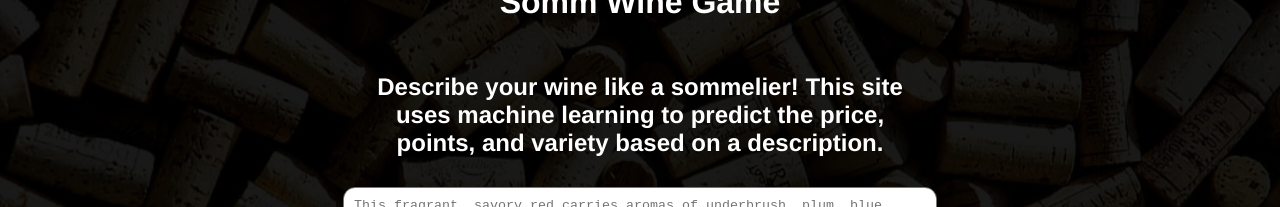
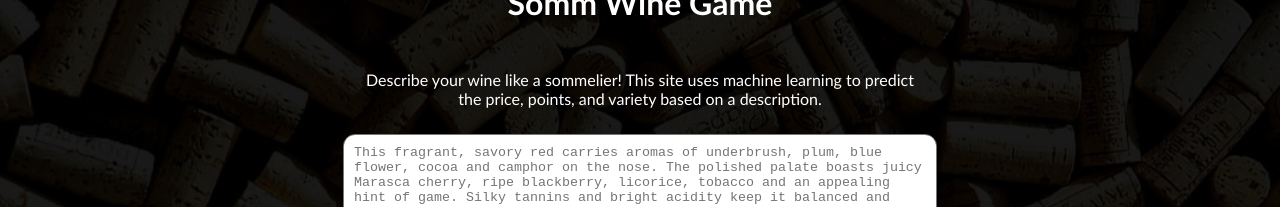
Before and after one commit to cassieview/SommWineGame, a Vue app: page / in a window 1280 px wide. Shown: the part 251-458 px from the top of the page. Built offline with nearby package versions, Linux system fonts and the light colour scheme.

Commit message:
fix heading removed cert stuff

```diff
--- a/src/App.vue
+++ b/src/App.vue
@@ -18,7 +18,7 @@ export default {
 
 <style>
 #app {
-  font-family: Avenir, Helvetica, Arial, sans-serif;
+  font-family: Calibri;
   -webkit-font-smoothing: antialiased;
   -moz-osx-font-smoothing: grayscale;
   text-align: center;
--- a/src/components/Home.vue
+++ b/src/components/Home.vue
@@ -2,10 +2,10 @@
   <div class="Home">
     <h1>Somm Wine Game</h1>
     <div class="intro">
-      <h2>
+      <p>
         Describe your wine like a sommelier! This site uses machine learning to
         predict the price, points, and variety based on a description.
-      </h2>
+      </p>
     </div>
     <textarea
       v-model="review"
```
Also changed, not shown: .well-known/pki-validation/godaddy.html (deleted).
